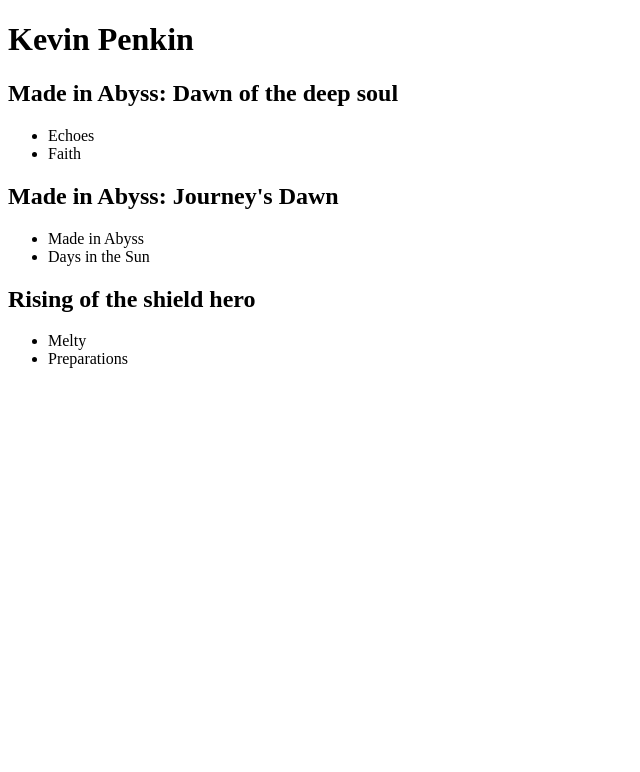
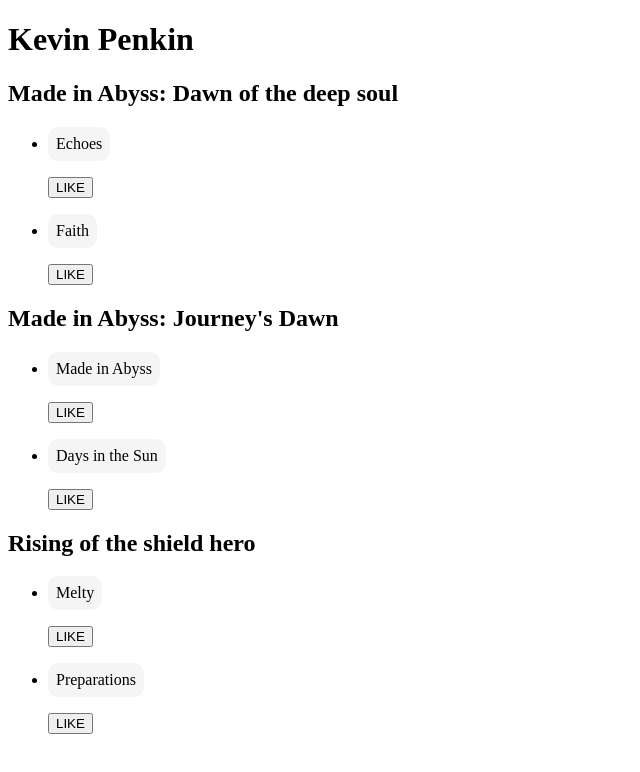
Before and after one commit to Velocima/React-practice, a React app: page / in a window 1280 px wide. Shown: the top 772 px of the page, without its empty margins (0-640 px from the left). Built offline with nearby package versions, Linux system fonts and the light colour scheme.

Commit message:
Add click event

```diff
--- a/src/App.js
+++ b/src/App.js
@@ -18,7 +18,10 @@
         }
     ])
 
-    const renderTitleCards = () => titles.map(({title, trackList}, index) => <Album key={index} title={title} trackList={trackList}/>);
+    const renderTitleCards = () => titles.map(({title, trackList}, index) => {
+    return <Album key={index} title={title} trackList={trackList}/>
+    }
+    );
 
     return (
       <main>
--- a/src/components/Album.js
+++ b/src/components/Album.js
@@ -1,11 +1,12 @@
 import React from 'react';
+import Track from './Track'
 
 const Album = ({ title, trackList }) => {
 return (
     <>
         <h2>{title}</h2>
         <ul>
-            {trackList.map((track, index) => <li key={index}>{track}</li>)}
+            {trackList.map((track, index) => <Track key={index} title={track}/>)}
         </ul>
     </>
         );
--- /dev/null
+++ b/src/components/Track.js
@@ -0,0 +1,25 @@
+import React, {useState} from "react";
+
+const Track = ({ title }) => {
+    const [liked, setLiked] = useState(false);
+    const handleLikeButtonClick = () => {
+        setLiked(prevState => !prevState)
+    }
+
+    const titleStyle = {
+        backgroundColor: !liked? '#f5f5f5': '#8aff8a',
+        display: 'block',
+        padding: '0.5rem',
+        width: 'fit-content',
+        color: !liked? 'black': 'white',
+        fontWeight: !liked? 'normal': 'bold',
+        borderRadius: '10px'
+    }
+
+    return (
+        <li><p style={titleStyle}>{title}</p><button onClick={handleLikeButtonClick}>{liked? 'UNLIKE' : 'LIKE'}</button></li>
+    )
+}
+
+
+export default Track;
```
Also changed, not shown: src/components/Counter.js (added, +17 -0 lines).
